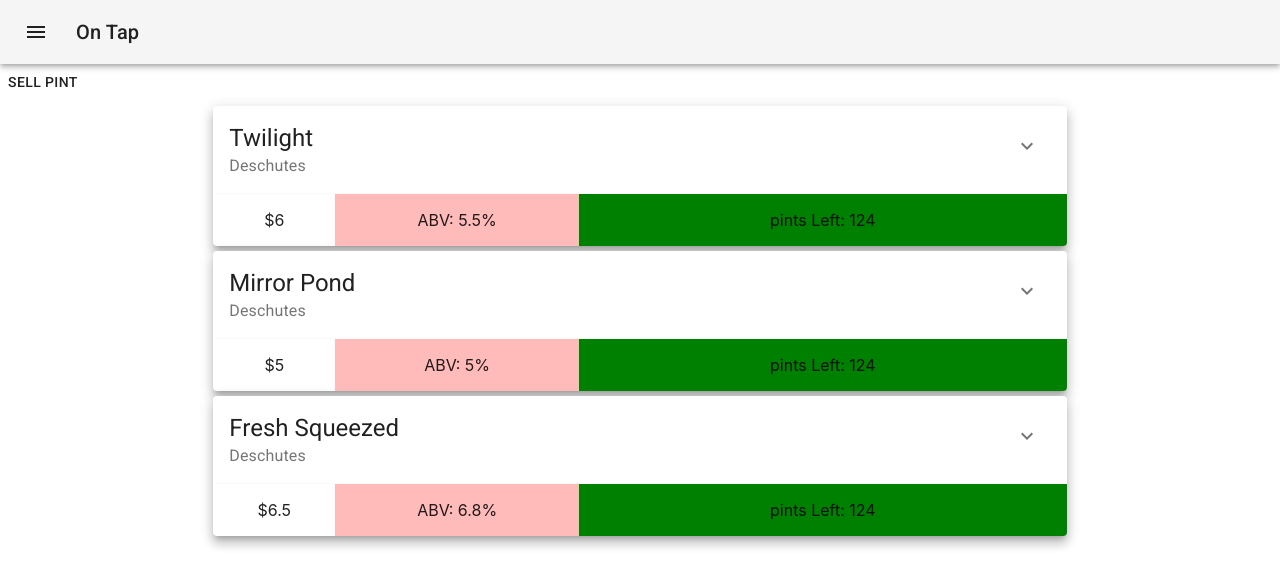
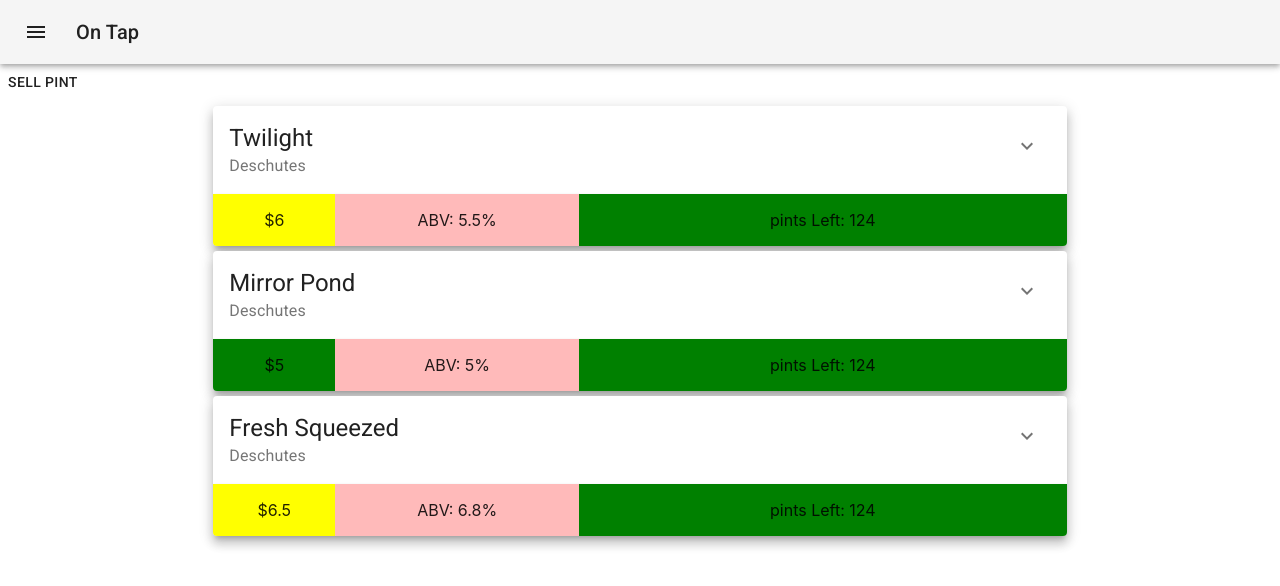
Before and after one commit to DuHerb/OnTap, a React (Create React App) app: page /#/ in a window 1280 px wide. Shown: the top 586 px of the page. Built offline with nearby package versions, Linux system fonts and the light colour scheme.

Commit message:
add getBG() to change color on price difference

```diff
--- a/src/Components/PVCprice.jsx
+++ b/src/Components/PVCprice.jsx
@@ -11,8 +11,11 @@ const useStyles = makeStyles({
 
 const PVCprice = ({price}) => {
   const classes = useStyles();
+  const getBG = () => {
+    return (price > 5.5) ? {backgroundColor: 'yellow'} : {backgroundColor: "green"}
+  }
   return (
-    <div className={classes.container}>
+    <div className={classes.container} style={getBG()}>
       <p>${price}</p>
     </div>
   )
```
